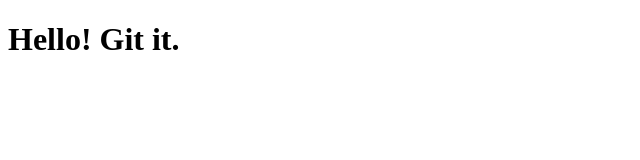
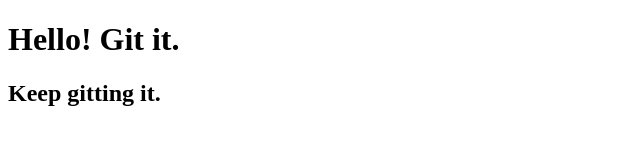
Before and after one commit to conorep/new-project, a plain HTML site: page index.html in a window 1280 px wide. Shown: the whole page, without its empty margins (0-640 px from the left). Drawn offline with Linux system fonts and the light colour scheme.

Commit message:
h2 added

```diff
--- a/index.html
+++ b/index.html
@@ -6,6 +6,6 @@
 </head>
 <body>
     <h1>Hello! Git it.</h1>
-
+    <h2>Keep gitting it.</h2>
 </body>
 </html>
```
